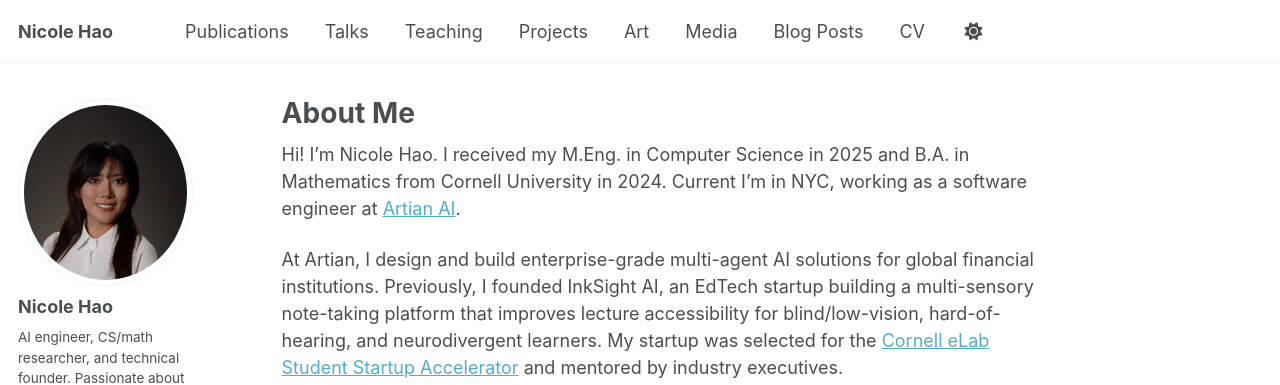
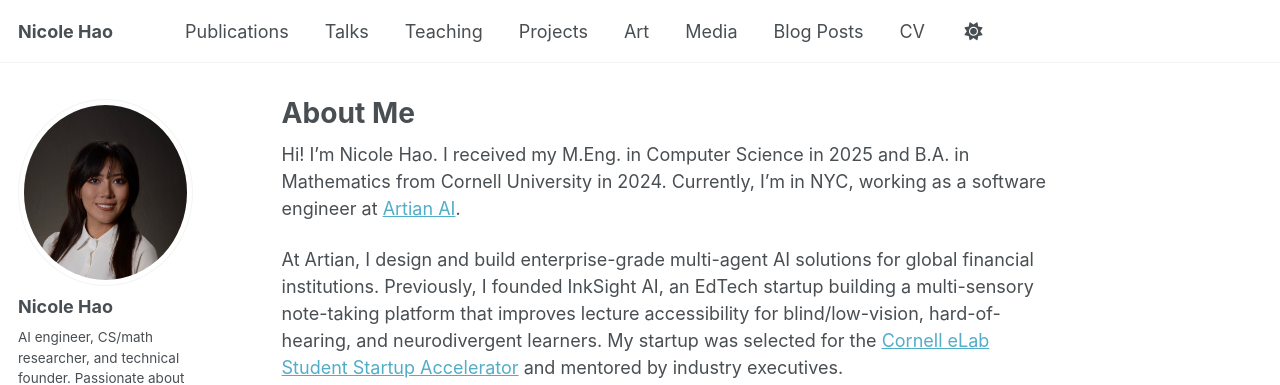
Before and after one commit to nicolehao34/nicolehao34.github.io, a Jekyll site: the page built from _pages/about.md, in a window 1280 px wide and 900 px high. Shown: the top 385 px of the window. Built offline with Jekyll 4.4.1, drawn with Linux system fonts in a browser that asks for light colours; some web fonts are replaced; a script bundle is joined from its source files by our own code; library files that are not in the unit come from our copies.

Commit message:
Add TLDR section to AGI draft and correct typo in About Me page

```diff
--- a/_pages/about.md
+++ b/_pages/about.md
@@ -6,7 +6,7 @@
   - /about/
   - /about.html
 ---
-Hi! I’m Nicole Hao. I received my M.Eng. in Computer Science in 2025 and B.A. in Mathematics from Cornell University in 2024. Current I'm in NYC, working as a software engineer at [Artian AI](https://artian.ai).
+Hi! I’m Nicole Hao. I received my M.Eng. in Computer Science in 2025 and B.A. in Mathematics from Cornell University in 2024. Currently, I'm in NYC, working as a software engineer at [Artian AI](https://artian.ai).
 
 At Artian, I design and build enterprise-grade multi-agent AI solutions for global financial institutions. Previously, I founded InkSight AI, an EdTech startup building a multi-sensory note-taking platform that improves lecture accessibility for blind/low-vision, hard-of-hearing, and neurodivergent learners. My startup was selected for the [Cornell eLab Student Startup Accelerator](https://www.elabstartup.com/) and mentored by industry executives.
 
```
Also changed, not shown: _drafts/2025-12-25-A_Long_Way_Until_We_Reach_AGI.md (added, +1 -0 lines).
